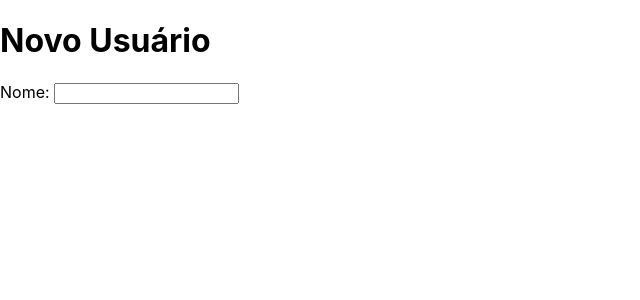
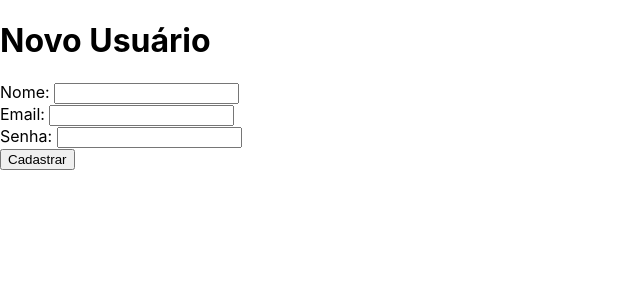
Before and after one commit to GabrielSoaresGomes/ReactJS-do-Zero-ao-Avancado, a React (Create React App) app in the folder meusite/: page / in a window 1280 px wide. Shown: the top 300 px of the page, without its empty margins (0-640 px from the left). Built offline with nearby package versions, Linux system fonts and the light colour scheme.

Commit message:
Praticando um pouco mais de formulário!

```diff
--- a/meusite/src/App.js
+++ b/meusite/src/App.js
@@ -8,8 +8,24 @@ class App extends Component{
             nome:"",
             email:"",
             senha:"",
+            error:"",
         }
         this.mudarNome = this.mudarNome.bind(this)
+        this.cadastrar = this.cadastrar.bind(this)
+    }
+
+    cadastrar(event) {
+        const {nome, email, senha} = this.state
+
+        if(nome !== '' && email !== '' && senha !== ""){
+            alert(`Nome: ${nome} \nEmail: ${email} \nSenha: ${senha}`)
+        }else {
+            this.setState({"error": "Opa, esqueceu de preencher algo!"})
+        }
+
+
+
+        event.preventDefault()
     }
 
     mudarNome(e) {
@@ -20,9 +36,16 @@ class App extends Component{
         return(
             <div>
                <h1>Novo Usuário</h1>
-               <form>
+               {this.state.error && <p>{this.state.error}</p> }
+               <form onSubmit={this.cadastrar}>
                    <label for="nome">Nome: </label>
-                   <input type="text" name="nome" value={this.state.nome} onChange={this.mudarNome} />
+                   <input type="text" name="nome" value={this.state.nome} onChange={this.mudarNome} /> <br/>
+                   <label for="email">Email: </label>
+                   <input type="email" name='email' value={this.state.email} onChange={(e) => {this.setState({'email':e.target.value})}} /> <br/>
+                   <label for="senha">Senha: </label>
+                   <input type="password" name='senha' value={this.state.senha} onChange={(e) => {this.setState({'senha': e.target.value})}} /> <br/>
+                   <button type='submit'>Cadastrar</button>
+
                </form>
             </div>
         )
```
